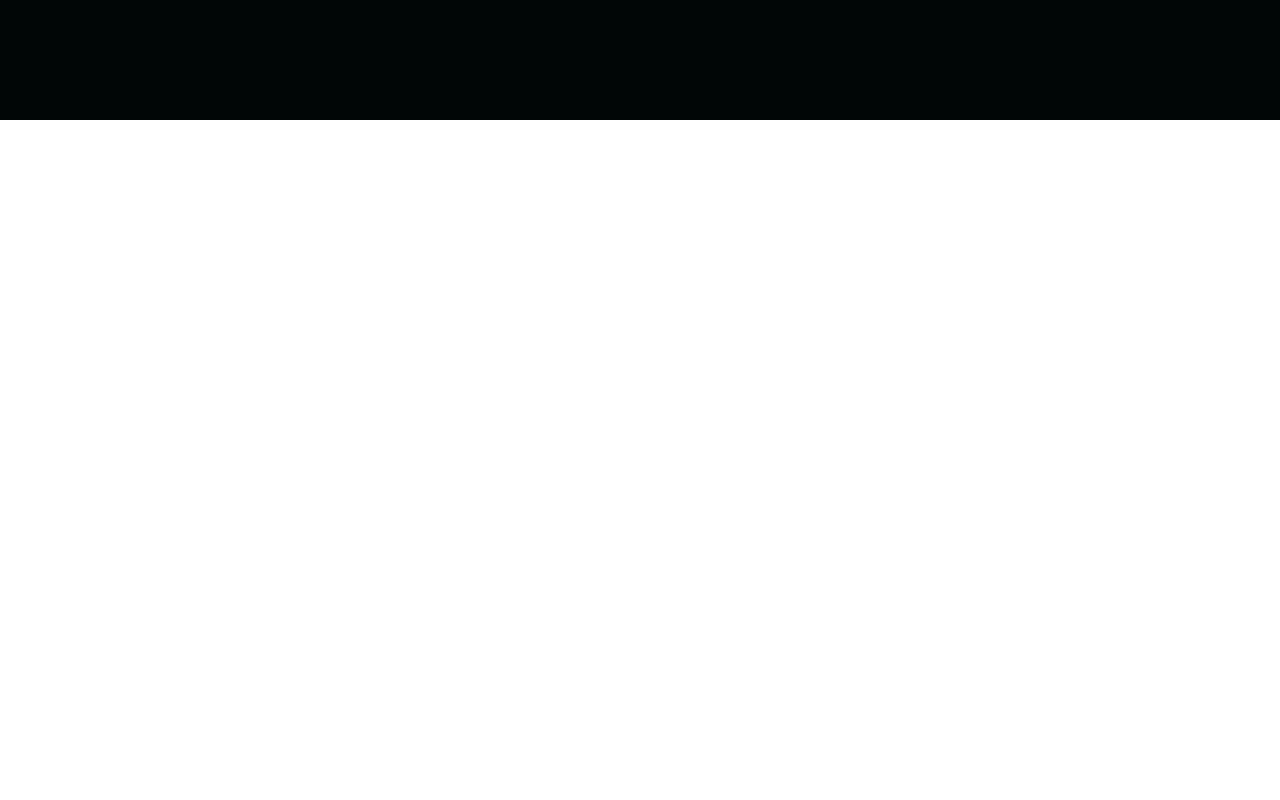
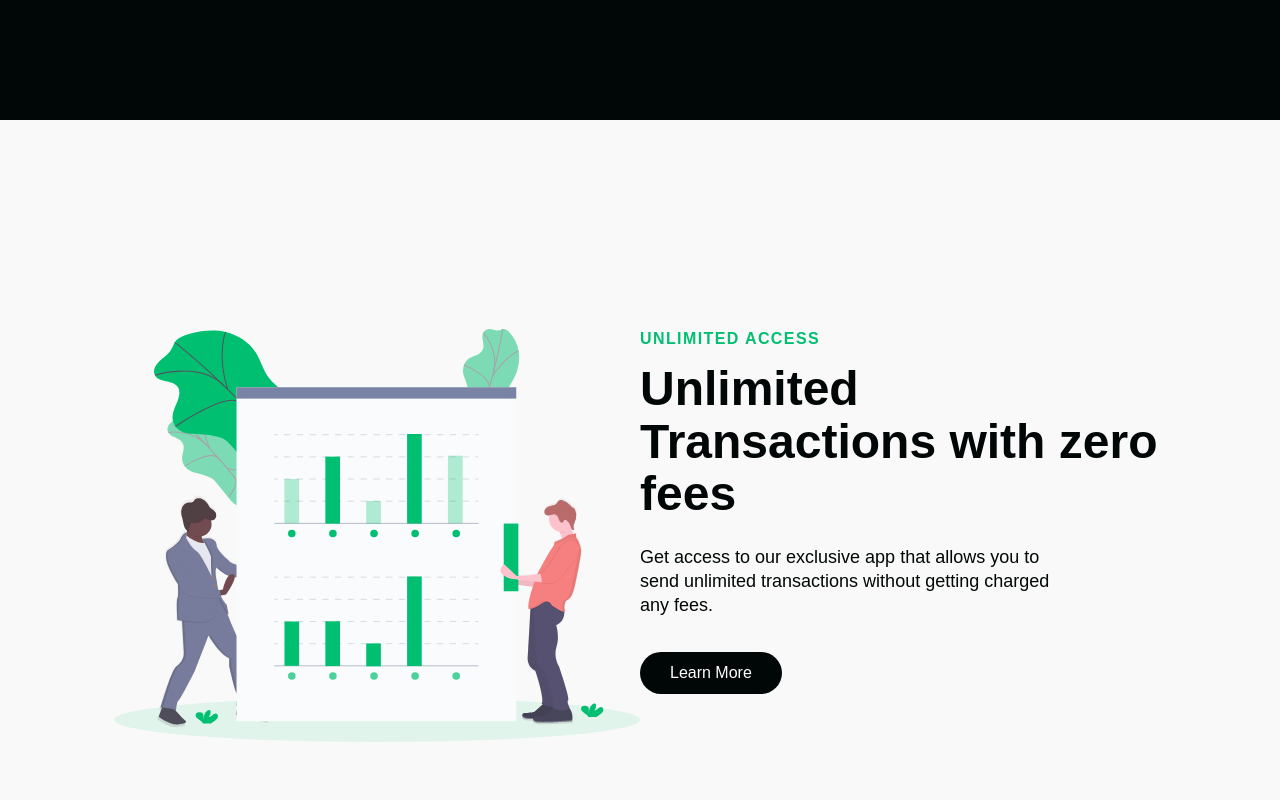
Before and after one commit to devslife7/marcvit-website, a React (Create React App) app: page / in a window 1280 px wide. Shown: the part 1620-2420 px from the top of the page. Before the commit the page ends 1740 px from the top, so only its background shows below. Built offline with nearby package versions, Linux system fonts and the light colour scheme; a web font is replaced by a local one.

Commit message:
finished infoSection

```diff
--- a/src/components/InfoSection/Data.js
+++ b/src/components/InfoSection/Data.js
@@ -15,3 +15,39 @@
   primary: true,
   darkText: false,
 }
+
+export const homeObjTwo = {
+  id: "discover",
+  lightBg: true,
+  lightText: false,
+  lightTextDesc: false,
+  topLine: "Unlimited Access",
+  headline: "Unlimited Transactions with zero fees",
+  description:
+    "Get access to our exclusive app that allows you to send unlimited transactions without getting charged any fees.",
+  buttonLabel: "Learn More",
+  imgStart: true,
+  img: require("../../images/svg-2.svg"),
+  alt: "Piggybank",
+  dark: false,
+  primary: false,
+  darkText: true,
+}
+
+export const homeObjThree = {
+  id: "about",
+  lightBg: false,
+  lightText: true,
+  lightTextDesc: true,
+  topLine: "Premium Bank",
+  headline: "Unlimited Transactions with zero fees",
+  description:
+    "Get access to our exclusive app that allows you to send unlimited transactions without getting charged any fees.",
+  buttonLabel: "Get started",
+  imgStart: false,
+  img: require("../../images/svg-2.svg"),
+  alt: "Car",
+  dark: true,
+  primary: true,
+  darkText: false,
+}
--- a/src/components/InfoSection/Index.js
+++ b/src/components/InfoSection/Index.js
@@ -1,11 +1,11 @@
 import React from "react"
 import { Button } from "../ButtonElement"
+import example from "../../images/svg-1.svg"
 import {
   BtnWrap,
   Column1,
   Column2,
   Heading,
-  Img,
   ImgWrap,
   InfoContainer,
   InfoRow,
@@ -13,6 +13,7 @@
   Subtitle,
   TextWrapper,
   TopLine,
+  Img,
 } from "./InfoElements"
 
 export default function InfoSection({
@@ -31,11 +32,12 @@
   dark,
   dark2,
 }) {
+  // console.log(img)
   return (
     <>
       <InfoContainer lightBg={lightBg} id={id}>
         <InfoWrapper>
-          <InfoRow imgStart={imgStart}>
+          <InfoRow imgStart={false}>
             <Column1>
               <TextWrapper>
                 <TopLine>{topLine}</TopLine>
@@ -60,7 +62,8 @@
             </Column1>
             <Column2>
               <ImgWrap>
-                <Img src={require("../../images/svg-2.svg")} alt={alt} />
+                {/* <Img src={require("../../images/svg-2.svg")} alt={alt} /> */}
+                <Img src={example} alt={alt} />
               </ImgWrap>
             </Column2>
           </InfoRow>
--- a/src/components/InfoSection/InfoElements.js
+++ b/src/components/InfoSection/InfoElements.js
@@ -24,7 +24,7 @@
   display: grid;
   grid-auto-columns: minmax(auto, 1fr);
   align-items: center;
-  grid-template-areas: ${({ imgStart }) => (imgStart ? `'col2 col1'` : `'col1 col2'`)};
+  grid-template-areas: ${({ imgStart }) => (imgStart ? `'col2 col1'` : `'col2 col1'`)};
 
   @media screen and (max-width: 768px) {
     grid-template-areas: ${({ imgStart }) => (imgStart ? `'col1 col2` : `'col1 col1' 'col2 col2'`)};
--- a/src/components/Navbar/NavbarElements.js
+++ b/src/components/Navbar/NavbarElements.js
@@ -97,13 +97,13 @@
   white-space: nowrap;
   padding: 10px 22px;
   color: #010606;
+  /* color: #fff; */
   font-size: 16px;
   outline: none;
   border: none;
   cursor: pointer;
   transition: all 0.2s ease-in-out;
   text-decoration: none;
-  color: #fff;
 
   &:hover {
     transition: all 0.2s ease-in-out;
--- a/src/pages/index.js
+++ b/src/pages/index.js
@@ -1,6 +1,6 @@
 import React, { useState } from "react"
 import HeroSection from "../components/HeroSection"
-import { homeObjOne } from "../components/InfoSection/Data"
+import { homeObjOne, homeObjTwo, homeObjThree } from "../components/InfoSection/Data"
 import InfoSection from "../components/InfoSection/Index"
 import Navbar from "../components/Navbar"
 import SideBar from "../components/SideBar"
@@ -18,6 +18,8 @@
       <Navbar toggle={toggle} />
       <HeroSection />
       <InfoSection {...homeObjOne} />
+      <InfoSection {...homeObjTwo} />
+      <InfoSection {...homeObjThree} />
     </>
   )
 }
```
Also changed, not shown: src/images/example.png (added).
